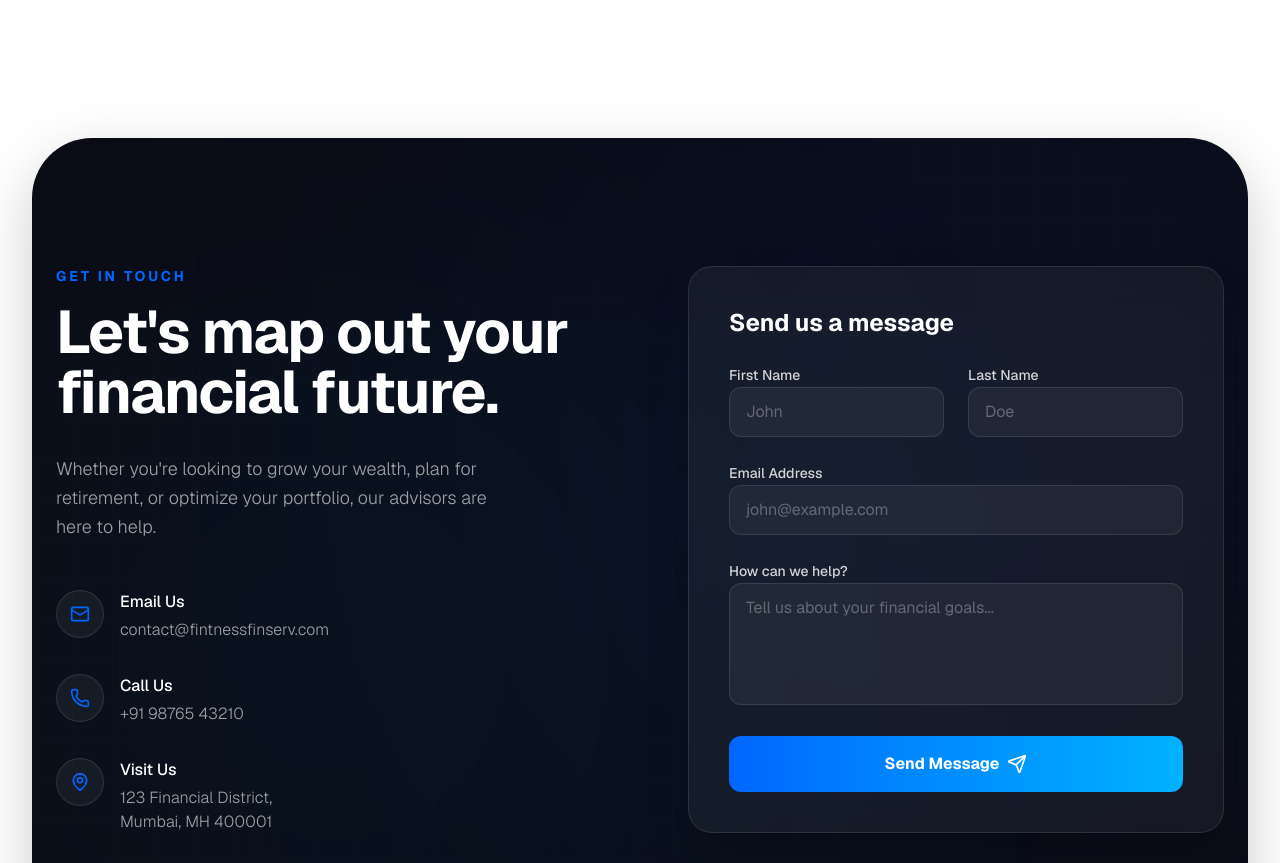
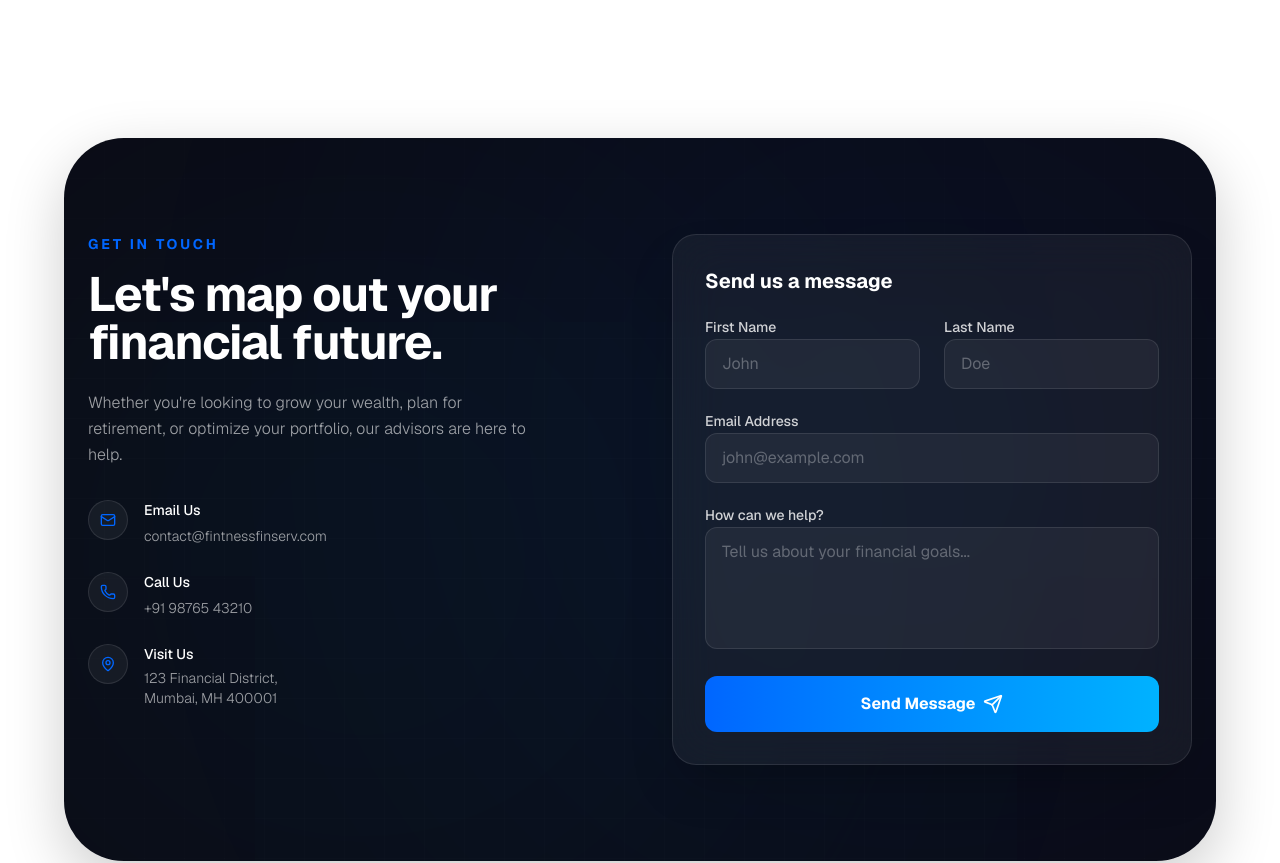
Before and after one commit to tanishqnarula12/fintness-new, a Next.js app: page / in a window 1280 px wide. Shown: the part 6200-7063 px from the top of the page. Built offline with nearby package versions, Linux system fonts and the light colour scheme.

Commit message:
style: center align Who We Serve header and update to brand blue

```diff
--- a/src/components/ContactSection.tsx
+++ b/src/components/ContactSection.tsx
@@ -4,7 +4,7 @@ import { Mail, Phone, MapPin, Send } from "lucide-react";
 
 export default function ContactSection() {
   return (
-    <section className="relative py-24 md:py-32 px-6 w-[calc(100%-2rem)] md:w-[calc(100%-4rem)] mx-auto my-12 md:my-24 bg-[#0B0B14] rounded-[40px] md:rounded-[60px] overflow-hidden shadow-[0_20px_60px_rgba(0,0,0,0.2)]">
+    <section className="relative py-16 md:py-24 px-6 w-[calc(100%-2rem)] md:max-w-6xl mx-auto my-12 md:my-24 bg-[#0B0B14] rounded-[40px] md:rounded-[60px] overflow-hidden shadow-[0_20px_60px_rgba(0,0,0,0.2)]">
       {/* Background ambient glows */}
       <div className="absolute top-0 right-0 w-[600px] h-[600px] bg-[#0066FF] rounded-full blur-[250px] opacity-[0.15] pointer-events-none" />
       <div className="absolute bottom-0 left-0 w-[600px] h-[600px] bg-[#00B2FF] rounded-full blur-[250px] opacity-[0.1] pointer-events-none" />
@@ -18,7 +18,7 @@ export default function ContactSection() {
       />
 
       <div className="max-w-7xl mx-auto relative z-10">
-        <div className="grid lg:grid-cols-2 gap-16 lg:gap-24">
+        <div className="grid lg:grid-cols-2 gap-10 lg:gap-16">
 
           {/* Left Column: Contact Info */}
           <motion.div
@@ -28,41 +28,41 @@ export default function ContactSection() {
             transition={{ duration: 0.6, ease: "easeOut" }}
           >
             <p className="text-[#0066FF] text-sm font-bold tracking-[0.2em] uppercase mb-4">Get in Touch</p>
-            <h2 className="text-4xl md:text-5xl lg:text-6xl font-bold text-white tracking-tight mb-8">
+            <h2 className="text-3xl md:text-4xl lg:text-5xl font-bold text-white tracking-tight mb-6">
               Let's map out your financial future.
             </h2>
-            <p className="text-white/60 text-lg leading-relaxed mb-12 max-w-md font-light">
+            <p className="text-white/60 text-base leading-relaxed mb-8 max-w-md font-light">
               Whether you're looking to grow your wealth, plan for retirement, or optimize your portfolio, our advisors are here to help.
             </p>
 
-            <div className="space-y-8">
+            <div className="space-y-6">
               <div className="flex items-start gap-4">
-                <div className="w-12 h-12 rounded-full bg-white/5 border border-white/10 flex items-center justify-center shrink-0">
-                  <Mail className="w-5 h-5 text-[#0066FF]" />
+                <div className="w-10 h-10 rounded-full bg-white/5 border border-white/10 flex items-center justify-center shrink-0">
+                  <Mail className="w-4 h-4 text-[#0066FF]" />
                 </div>
                 <div>
-                  <h4 className="text-white font-medium mb-1">Email Us</h4>
-                  <a href="mailto:contact@fintnessfinserv.com" className="text-white/60 hover:text-white transition-colors font-light">contact@fintnessfinserv.com</a>
+                  <h4 className="text-white text-sm font-medium mb-1">Email Us</h4>
+                  <a href="mailto:contact@fintnessfinserv.com" className="text-white/60 text-sm hover:text-white transition-colors font-light">contact@fintnessfinserv.com</a>
                 </div>
               </div>
 
               <div className="flex items-start gap-4">
-                <div className="w-12 h-12 rounded-full bg-white/5 border border-white/10 flex items-center justify-center shrink-0">
-                  <Phone className="w-5 h-5 text-[#0066FF]" />
+                <div className="w-10 h-10 rounded-full bg-white/5 border border-white/10 flex items-center justify-center shrink-0">
+                  <Phone className="w-4 h-4 text-[#0066FF]" />
                 </div>
                 <div>
-                  <h4 className="text-white font-medium mb-1">Call Us</h4>
-                  <a href="tel:+919876543210" className="text-white/60 hover:text-white transition-colors font-light">+91 98765 43210</a>
+                  <h4 className="text-white text-sm font-medium mb-1">Call Us</h4>
+                  <a href="tel:+919876543210" className="text-white/60 text-sm hover:text-white transition-colors font-light">+91 98765 43210</a>
                 </div>
               </div>
 
               <div className="flex items-start gap-4">
-                <div className="w-12 h-12 rounded-full bg-white/5 border border-white/10 flex items-center justify-center shrink-0">
-                  <MapPin className="w-5 h-5 text-[#0066FF]" />
+                <div className="w-10 h-10 rounded-full bg-white/5 border border-white/10 flex items-center justify-center shrink-0">
+                  <MapPin className="w-4 h-4 text-[#0066FF]" />
                 </div>
                 <div>
-                  <h4 className="text-white font-medium mb-1">Visit Us</h4>
-                  <p className="text-white/60 font-light">123 Financial District,<br />Mumbai, MH 400001</p>
+                  <h4 className="text-white text-sm font-medium mb-1">Visit Us</h4>
+                  <p className="text-white/60 text-sm font-light">123 Financial District,<br />Mumbai, MH 400001</p>
                 </div>
               </div>
             </div>
@@ -75,10 +75,10 @@ export default function ContactSection() {
             viewport={{ once: true }}
             transition={{ duration: 0.6, delay: 0.2, ease: "easeOut" }}
           >
-            <div className="bg-white/5 backdrop-blur-xl border border-white/10 rounded-3xl p-8 md:p-10 shadow-2xl">
-              <h3 className="text-2xl font-bold text-white mb-6">Send us a message</h3>
+            <div className="bg-white/5 backdrop-blur-xl border border-white/10 rounded-3xl p-6 md:p-8 shadow-2xl">
+              <h3 className="text-xl font-bold text-white mb-5">Send us a message</h3>
 
-              <form className="space-y-6">
+              <form className="space-y-5">
                 <div className="grid grid-cols-1 md:grid-cols-2 gap-6">
                   <div className="space-y-2">
                     <label className="text-sm font-medium text-white/80" htmlFor="firstName">First Name</label>
--- a/src/components/LifePhaseSection.tsx
+++ b/src/components/LifePhaseSection.tsx
@@ -36,14 +36,15 @@ const PHASES = [
 export default function LifePhaseSection() {
   return (
     <section className="py-24 px-6 max-w-7xl mx-auto w-full relative">
-      <div className="mb-20">
+      <div className="mb-20 flex flex-col items-center text-center">
         <motion.div
           initial={{ opacity: 0, y: 20 }}
           whileInView={{ opacity: 1, y: 0 }}
           viewport={{ once: true }}
           transition={{ duration: 0.6, ease: "easeOut" }}
+          className="flex flex-col items-center"
         >
-          <p className="text-[#c9852a] text-sm font-medium tracking-[0.2em] uppercase mb-4">Who We Serve</p>
+          <p className="text-[#0066FF] text-sm font-bold tracking-[0.2em] uppercase mb-4">Who We Serve</p>
           <h2 className="text-3xl md:text-5xl lg:text-6xl font-bold text-[#1a1a2e] tracking-tight">
             Tailored for Your Life Stage
           </h2>
```
